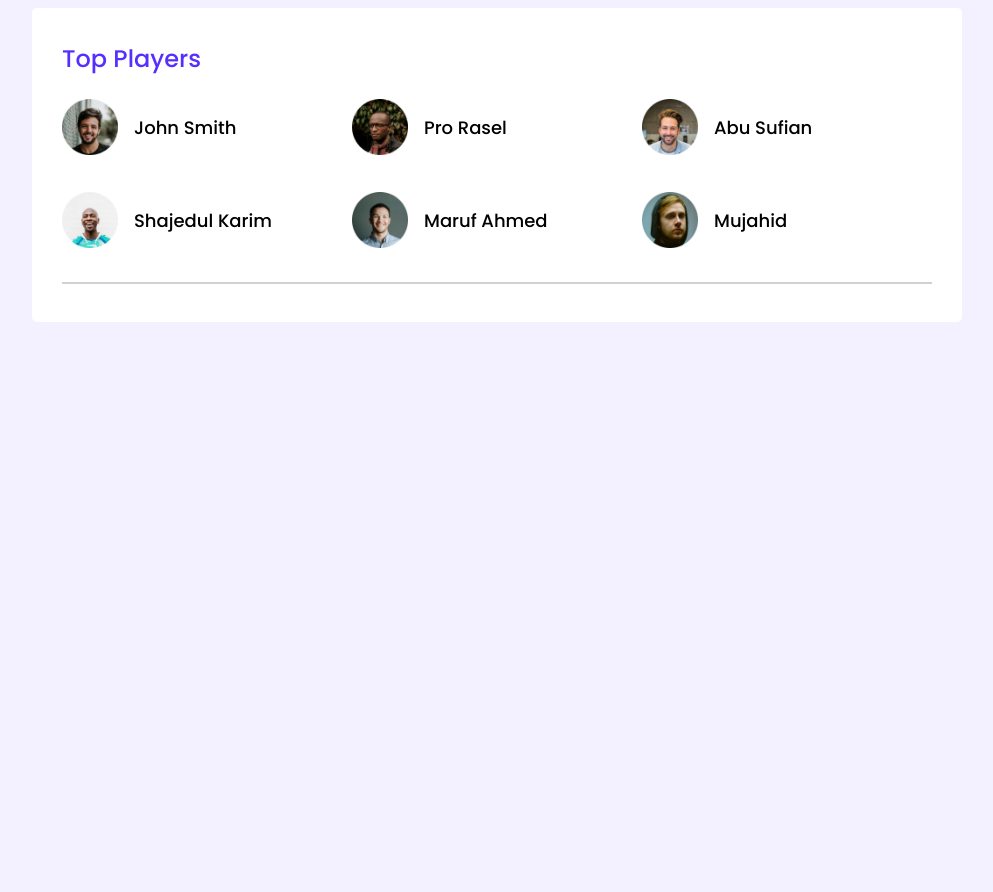
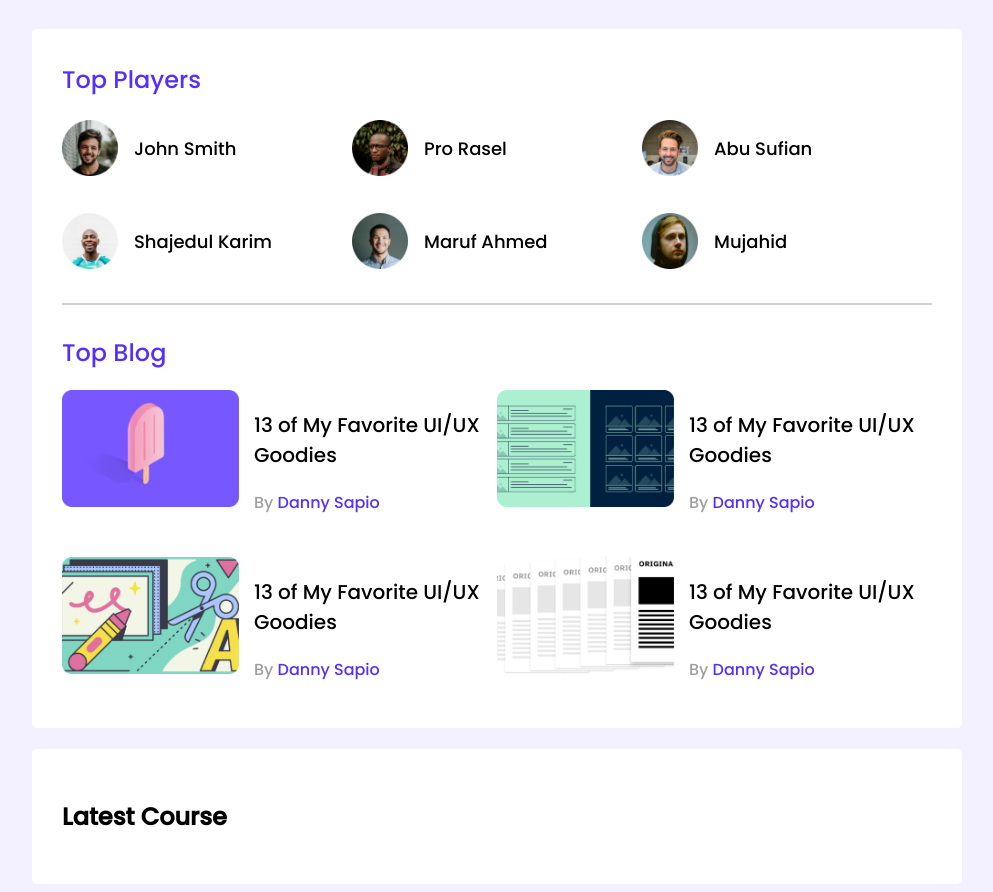
Before and after one commit to sakibZeem/leader-board-CSS3, a plain HTML site: page index.html in a window 1280 px wide. Shown: the whole page, without its empty margins (143-1136 px from the left). Before the commit the page ends 800 px from the top, so only its background shows below. Drawn offline with Linux system fonts and the light colour scheme; a web font is replaced by a local one.

Commit message:
blog added

```diff
--- a/index.html
+++ b/index.html
@@ -44,6 +44,54 @@
                 </div>
             </div>
             <hr>
+            <div class="top-blog">
+                <h2 class="section-tittle">Top Blog</h2>
+                <div class="blogs">
+                    <article class="blog">
+                        <div class="thumbnail">
+                            <img src="images/blogs/blog-1.png" alt="">
+                        </div>
+                        <div class="blog-info">
+                            <h3 class="blog-tittle">13 of My Favorite
+                                UI/UX Goodies</h3>
+                                <p class="blog-author" >By <a href="">Danny Sapio</a></p>
+                        </div>
+                    </article>
+                    <article class="blog">
+                        <div class="thumbnail">
+                            <img src="images/blogs/blog-2.png" alt="">
+                        </div>
+                        <div class="blog-info">
+                            <h3 class="blog-tittle">13 of My Favorite
+                                UI/UX Goodies</h3>
+                                <p class="blog-author" >By <a href="">Danny Sapio</a></p>
+                        </div>
+                    </article>
+                    <article class="blog">
+                        <div class="thumbnail">
+                            <img src="images/blogs/blog-3.png" alt="">
+                        </div>
+                        <div class="blog-info">
+                            <h3 class="blog-tittle">13 of My Favorite
+                                UI/UX Goodies</h3>
+                                <p class="blog-author" >By <a href=""> Danny Sapio</a></p>
+                        </div>
+                    </article>
+                    <article class="blog">
+                        <div class="thumbnail">
+                            <img src="images/blogs/blog-4.png" alt="">
+                        </div>
+                        <div class="blog-info">
+                            <h3 class="blog-tittle">13 of My Favorite
+                                UI/UX Goodies</h3>
+                                <p class="blog-author" >By <a href="">Danny Sapio</a></p>
+                        </div>
+                    </article>
+                </div>
+            </div>
+        </section>
+        <section class="container">
+            <h2>Latest Course</h2>
         </section>
     </main>
 </body>
--- a/styles/style.css
+++ b/styles/style.css
@@ -1,7 +1,7 @@
 /* fonts */
 @import url('https://fonts.googleapis.com/css2?family=Kanit&family=Open+Sans&family=Poppins:wght@500&family=Satisfy&family=Sedgwick+Ave+Display&display=swap');
+
 /* common or utilities class */
-
 body {
     background: #F3F1FF;
     font-family: 'Poppins', sans-serif;
@@ -9,7 +9,8 @@ body {
 
 main {
     display: flex;
-    justify-content: center;
+    flex-direction: column;
+    align-items: center;
 }
 
 .container {
@@ -17,6 +18,7 @@ main {
     border-radius: 5px;
     padding: 30px;
     width: 870px;
+    margin-top: 21px;
 }
 
 .section-tittle {
@@ -25,14 +27,19 @@ main {
     font-weight: 500;
     margin-top: 3px;
 }
-hr{
-    border: 1px solid #D1D1D1;;
+
+hr {
+    border: 1px solid #D1D1D1;
+    margin-bottom: 30px;
 }
 
-/* top player section */
-.top-players{
+/* ----------------
+top player section
+------------------ */
+.top-players {
     margin-bottom: 30px;
 }
+
 .players {
     display: grid;
     grid-template-columns: repeat(3, 1fr);
@@ -55,3 +62,43 @@ hr{
     font-weight: 500;
     margin-left: 16px;
 }
+
+/* --------
+top blog
+-------- */
+.blogs {
+    display: grid;
+    grid-template-columns: repeat(2, 1fr);
+    grid-row-gap: 26px;
+}
+
+.blog {
+    display: flex;
+}
+
+.blog img {
+    width: 177px;
+    height: 117px;
+}
+
+.blog-info {
+    margin-left: 15px;
+}
+
+.blog-tittle {
+    font-size: 20px;
+    font-weight: 500;
+}
+
+.blog-author {
+    color: #9F9F9F;
+    font-size: 16px;
+    font-weight: 400;
+}
+
+.blog-author a {
+    text-decoration: none;
+    color: #562EFF;
+    font-size: 16px;
+    font-weight: 400;
+}
```
